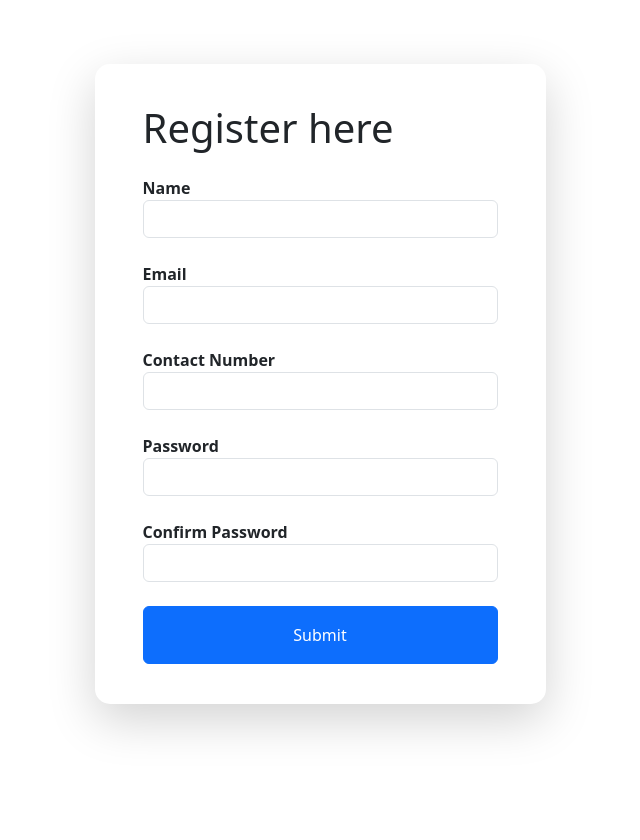
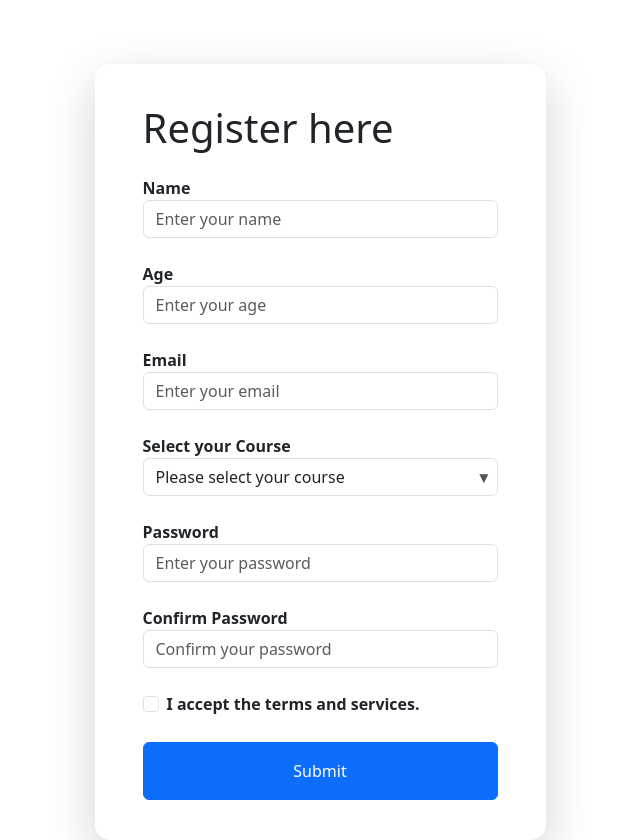
Before and after one commit to Souvik34/Student-registration-form, a React (Vite) app: page / in a window 1280 px wide. Shown: the whole page, without its empty margins (320-960 px from the left). Before the commit the page ends 800 px from the top, so only its background shows below. Built offline with nearby package versions, Linux system fonts and the light colour scheme.

Commit message:
`Refactored App component with updated validation and form handling`

```diff
--- a/src/App.jsx
+++ b/src/App.jsx
@@ -1,171 +1,238 @@
-/* eslint-disable no-unused-vars */
-// eslint-disable-next-line no-unused-vars
-import React from 'react'
-import{Form, Formik, Field} from 'formik'
-import validator from 'validator'
-function App () {
+import React, { useState } from 'react';
+import { Form, Formik, Field } from 'formik';
+import validator from 'validator';
+
+function App() {
+  const [isSubmitting, setIsSubmitting] = useState(false);
 
   const validateForm = (values) => {
+    const errors = {};
 
-    const errors ={};
 
-    if(!values.name)
 
-      {
-        errors.name = 'Name is required';
-      }
-
-      else if(values.name.length < 3)
-      {
-        errors.name = 'Name must be at least 3 characters';
-      }
-      else if(values.name.length > 15)
-      {
+    if (!values.name || values.name.trim() === '') {
+      errors.name = 'Name is required and cannot be empty spaces';
+    } else if (values.name.trim().length < 1) {
+      errors.name = 'Name must be at least 1 character';
+    } else if (values.name.trim().length > 15) {
       errors.name = 'Name must be less than 15 characters';
     }
 
 
-      if(!values.email)
-      {
-        errors.email = 'Email is required';
+    if (!values.age) {
+      errors.age = 'Age is required';
+    } else if (values.age < 0) {
+      errors.age = 'Age must be a positive number';
     }
 
-      else if(!validator.isEmail(values.email))
-      {
+    if (!values.email) {
+      errors.email = 'Email is required';
+    } else if (!validator.isEmail(values.email)) {
       errors.email = 'Invalid email format';
     }
 
-      if(!values.phoneNo)
-      {
-        errors.phoneNo = 'Contact Number is required';
-      }
-      else if(!validator.isMobilePhone(values.phoneNo))
-      {
-        errors.phoneNo = 'Invalid Contact Number';
+    if (!values.course || values.course === '') {
+      errors.course = 'Course is required';
     }
 
-      if(!values.password)
-      {
+
+    if (!values.password) {
       errors.password = 'Password is required';
-      }
-      if(!validator.isStrongPassword(values.password))
-      {
-        errors.password = 'Password must contain at least 8 characters, 1 uppercase letter, 1 lowercase letter, 1 number and 1 special character';
+    } else if (!validator.isStrongPassword(values.password)) {
+      errors.password = 'Password must contain at least 8 characters, 1 uppercase letter, 1 lowercase letter, 1 number, and 1 special character';
     }
 
-if(!values.ConfirmPassword)
-{
+    if (!values.ConfirmPassword) {
       errors.ConfirmPassword = 'Confirm Password is required';
-}
-else if(values.password !== values.ConfirmPassword)
-{
+    } else if (values.password !== values.ConfirmPassword) {
       errors.ConfirmPassword = 'Password and Confirm Password must match';
     }
 
+    if (!values.agreeToRules) {
+      errors.agreeToRules = 'You must agree to the rules before submitting';
+    }
+
     return errors;
-  }
+  };
+
+  const handleSubmit = (values, { resetForm }) => {
+    console.log(values);
+    setIsSubmitting(true);
+
+    setTimeout(() => {
+      resetForm();
+      setIsSubmitting(false);
+    }, 2000);
+  };
+
   return (
     <div className="container container-fluid">
       <div className='row wrapper'>
         <div className="col-10 col-lg-5">
+        <Formik
+  initialValues={{
+    name: '',
+    age: '',
+    email: '',
+    course: '',
+    password: '',
+    ConfirmPassword: '',
+    agreeToRules: false,
+  }}
+  validate={validateForm}
+  onSubmit={(values, { resetForm, setTouched, setSubmitting }) => {
+    const errors = validateForm(values);
+    if (Object.keys(errors).length > 0) {
+      setTouched({
+        name: true,
+        age: true,
+        email: true,
+        course: true,  // Manually set course as touched
+        password: true,
+        ConfirmPassword: true,
+        agreeToRules: true,
+      });
+      setSubmitting(false);
+      return;
+    }
 
-          <Formik className='shadow-lg' initialValues={{name: '', email: '', phoneNo:'', password: ''}}
+    handleSubmit(values, { resetForm });
+  }}
+>
 
-          validate={validateForm}
-          onSubmit={(values) => { console.log(values)}}
-          >
-            {(formik) =>  (
-
+            {(formik) => (
               <Form className='shadow-lg'>
                 <h1 className='mb-4'>Register here</h1>
 
-                {/* For Name */}
+                {/* Name Field */}
                 <div className="form-group mt-4">
                   <label htmlFor="name">Name</label>
                   <Field
                     name='name'
                     type='text'
+                    placeholder='Enter your name'
                     className={formik.touched.name && formik.errors.name ? 'form-control is-invalid' : 'form-control'}
                   />
-
-                  {formik.touched.name && formik.errors.name ? (
+                  {formik.touched.name && formik.errors.name && (
                     <div className='invalid-feedback'>{formik.errors.name}</div>
-                  ) : null}
+                  )}
                 </div>
 
+                {/* Age Field */}
+                <div className="form-group mt-4">
+                  <label htmlFor="age">Age</label>
+                  <Field
+                    name='age'
+                    type='number'
+                    placeholder='Enter your age'
+                    className={formik.touched.age && formik.errors.age ? 'form-control is-invalid' : 'form-control'}
+                  />
+                  {formik.touched.age && formik.errors.age && (
+                    <div className='invalid-feedback'>{formik.errors.age}</div>
+                  )}
+                </div>
 
-
-                {/* For Email */}
+                {/* Email Field */}
                 <div className="form-group mt-4">
                   <label htmlFor="email">Email</label>
                   <Field
                     name='email'
                     type='email'
+                    placeholder='Enter your email'
                     className={formik.touched.email && formik.errors.email ? 'form-control is-invalid' : 'form-control'}
                   />
-
-                  {formik.touched.email && formik.errors.email ? (
+                  {formik.touched.email && formik.errors.email && (
                     <div className='invalid-feedback'>{formik.errors.email}</div>
-                  ) : null}
+                  )}
                 </div>
 
+                {/* Course Dropdown */}
+                <div className="form-group mt-4 position-relative">
+                  <label htmlFor="course">Select your Course</label>
+                  <div className="custom-select-wrapper">
+                    <Field
+                      as="select"
+                      name="course"
+                      onBlur={formik.handleBlur}
+                      className={formik.touched.course && formik.errors.course ? 'form-control is-invalid custom-select' : 'form-control custom-select'}
+                    >
 
-                {/* For Phone Number */}
-                <div className="form-group mt-4">
-                  <label htmlFor="phoneNo">Contact Number</label>
-                  <Field
-                  name='phoneNo'
-                  type='text'
-                  className={formik.touched.phoneNo && formik.errors.phoneNo ? 'form-control is-invalid' : 'form-control'}
-                  />
+                      <option value="" label="Please select your course" />
+                      <option value="btech" label="B.Tech" />
+                      <option value="mtech" label="M.Tech" />
+                      <option value="mba" label="MBA" />
+                      <option value="bsc" label="B.Sc" />
+                      <option value="msc" label="M.Sc" />
+                    </Field>
 
-                  {formik.touched.phoneNo && formik.errors.phoneNo ? (
-                    <div className='invalid-feedback'>{formik.errors.phoneNo}</div>
-                  ) : null}
+                    <span className="dropdown-arrow">&#9662;</span>
+                  </div>
+                  {formik.touched.course && formik.errors.course && (
+                    <div className='invalid-feedback'>{formik.errors.course}</div>
+                  )}
                 </div>
 
-
-                {/* For Password */}
+                {/* Password Field */}
                 <div className="form-group mt-4">
                   <label htmlFor="password">Password</label>
                   <Field
                     name='password'
                     type='password'
+                    placeholder='Enter your password'
                     className={formik.touched.password && formik.errors.password ? 'form-control is-invalid' : 'form-control'}
                   />
-
-                  {formik.touched.password && formik.errors.password ? (
+                  {formik.touched.password && formik.errors.password && (
                     <div className='invalid-feedback'>{formik.errors.password}</div>
-                  ) : null}
+                  )}
                 </div>
 
-
-                {/* For  Confirm Password */}
+                {/* Confirm Password Field */}
                 <div className="form-group mt-4">
                   <label htmlFor="ConfirmPassword">Confirm Password</label>
                   <Field
                     name='ConfirmPassword'
                     type='password'
+                    placeholder='Confirm your password'
                     className={formik.touched.ConfirmPassword && formik.errors.ConfirmPassword ? 'form-control is-invalid' : 'form-control'}
                   />
-
-                  {formik.touched.ConfirmPassword && formik.errors.ConfirmPassword ? (
+                  {formik.touched.ConfirmPassword && formik.errors.ConfirmPassword && (
                     <div className='invalid-feedback'>{formik.errors.ConfirmPassword}</div>
-                  ) : null}
+                  )}
                 </div>
 
+                {/* Custom Checkbox for Rules */}
+                <div className="form-group form-check mt-4">
+                  <Field
+                    type="checkbox"
+                    name="agreeToRules"
+                    id="agreeToRules"
+                    className={`form-check-input ${formik.touched.agreeToRules && formik.errors.agreeToRules ? 'is-invalid' : ''}`}
+                  />
+                  <label htmlFor="agreeToRules" className="form-check-label">
+                    I accept the terms and services.
+                  </label>
+                  {formik.touched.agreeToRules && formik.errors.agreeToRules && (
+                    <div className='invalid-feedback d-block'>{formik.errors.agreeToRules}</div>
+                  )}
+                </div>
+
+                {/* Submit Button */}
                 <div className="form-group">
-                  <button type='submit' className='btn btn-primary py-3 mt-4 w-100'>Submit</button>
+                  <button
+                    type='submit'
+                    className='btn btn-primary py-3 mt-4 w-100'
+                    disabled={isSubmitting || !formik.isValid}
+                  >
+                    {isSubmitting ? 'Submitting...' : 'Submit'}
+                  </button>
                 </div>
               </Form>
-
             )}
-
           </Formik>
         </div>
       </div>
     </div>
-  )
+  );
 }
 
-export default App
+export default App;
--- a/src/index.css
+++ b/src/index.css
@@ -1,5 +1,6 @@
 body {
   margin: 0;
+  /* background: linear-gradient(135deg, #1A1D28, #0D0F14); */
 
 }
 
@@ -18,3 +19,23 @@ body {
   padding: 2.5rem 3rem;
   border-radius: 15px;
 }
+
+.custom-select-wrapper {
+  position: relative;
+}
+
+.custom-select {
+  appearance: none;
+  -webkit-appearance: none;
+  -moz-appearance: none;
+  padding-right: 2.5rem; /* Space for the arrow */
+}
+
+.dropdown-arrow {
+  position: absolute;
+  top: 50%;
+  right: 10px;
+  transform: translateY(-50%);
+  pointer-events: none;
+  color: #555; /* Arrow color */
+}
```
Lines whose indentation alone changed are shown as unchanged.
